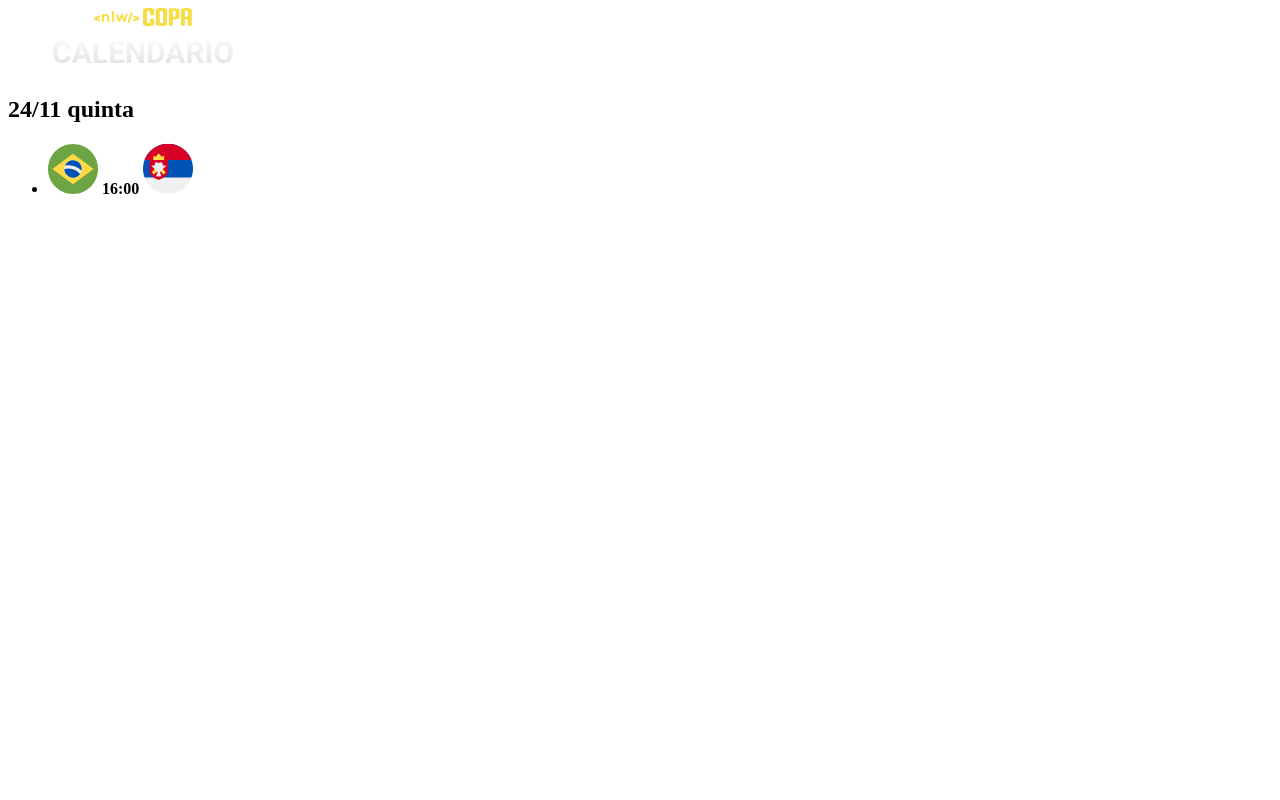
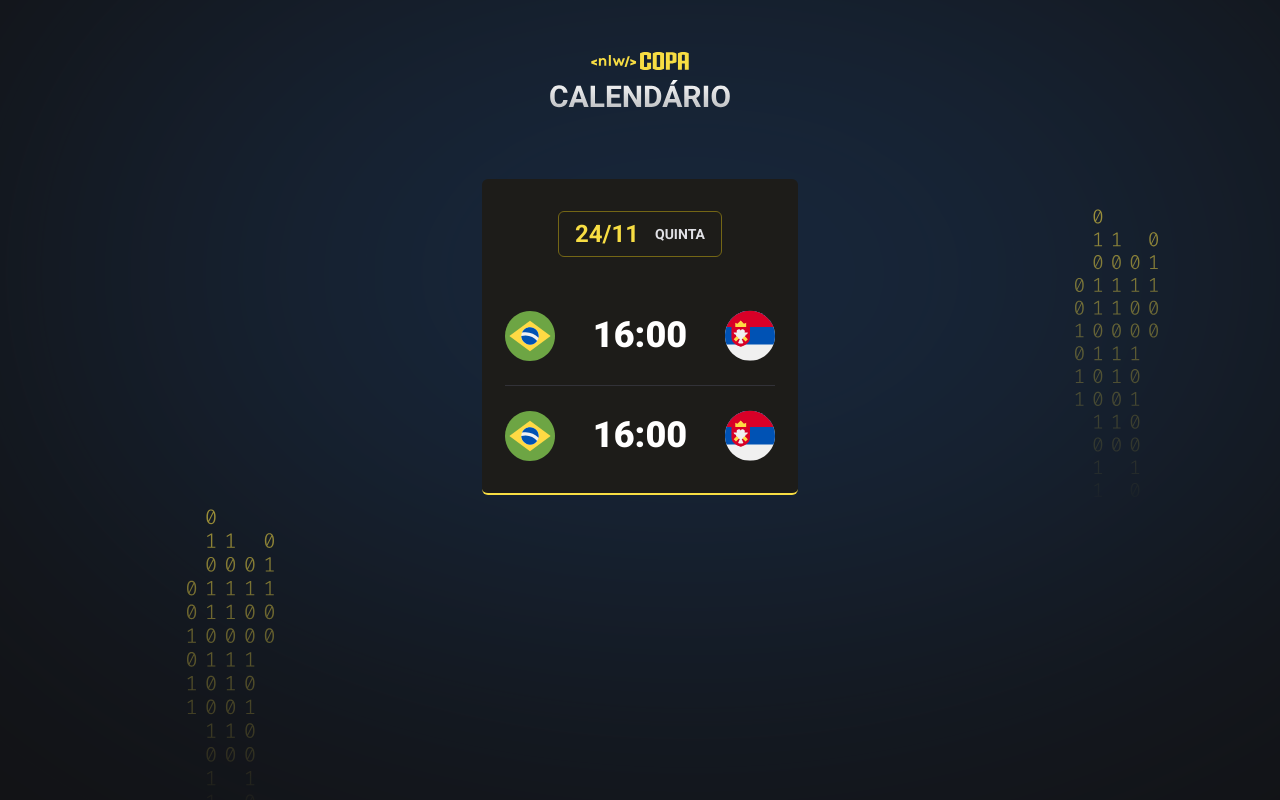
Before and after one commit to Diegoafv/nlw-2022-explorer, a plain HTML site: page index.html in a window 1280 px wide. Drawn offline with Linux system fonts and the light colour scheme.

Commit message:
some css

```diff
--- a/index.html
+++ b/index.html
@@ -8,17 +8,30 @@
       content="width=
     , initial-scale=1.0"
     />
-    <title>Document</title>
+    <title>Calendário de Jogos - NLW Copa</title>
+    <link rel="stylesheet" href="./style.css" />
+
+    <link rel="preconnect" href="https://fonts.googleapis.com" />
+    <link rel="preconnect" href="https://fonts.gstatic.com" crossorigin />
+    <link
+      href="https://fonts.googleapis.com/css2?family=Roboto:wght@700;900&display=swap"
+      rel="stylesheet"
+    />
   </head>
   <body>
     <div id="app">
       <header>
-        <img src="./assets/logo.svg" />
+        <img src="./assets/logo.svg" id="logo" />
       </header>
       <main id="cards">
         <div class="card">
           <h2>24/11 <span>quinta</span></h2>
           <ul>
+            <li>
+              <img src="./assets/icon-brazil.svg" alt="Bandeira do Brasil" />
+              <strong>16:00</strong>
+              <img src="./assets/icon-serbia.svg" alt="Bandeira da Servia" />
+            </li>
             <li>
               <img src="./assets/icon-brazil.svg" alt="Bandeira do Brasil" />
               <strong>16:00</strong>
--- /dev/null
+++ b/style.css
@@ -0,0 +1,93 @@
+* {
+  margin: 0;
+  padding: 0;
+  box-sizing: border-box;
+}
+
+ul {
+  list-style: none;
+}
+
+body {
+  background-color: #121214;
+  background-image: url(./assets/bg.svg);
+  background-position-y: center;
+  background-position-x: "55.6%";
+}
+
+#app {
+  width: fit-content;
+  margin: 52px auto;
+}
+
+header {
+  margin-bottom: 63px;
+}
+
+.card {
+  padding: 32px 23px;
+  text-align: center;
+
+  background: #1d1c19;
+  border-bottom: 2px solid #f7dd43;
+  border-radius: 6px;
+}
+
+.card h2 {
+  border: 1px solid #746615;
+  border-radius: 6px;
+  padding: 8px 16px;
+
+  display: flex;
+  align-items: center;
+  justify-content: center;
+  gap: 16px;
+
+  width: fit-content;
+  margin-inline: auto;
+  margin-bottom: 53px;
+
+  color: #f7dd43;
+}
+
+.card h2 span {
+  color: #e1e1e6;
+  font-size: 14px;
+  text-transform: uppercase;
+}
+
+body * {
+  font-family: "Roboto", sans-serif;
+}
+
+.card ul {
+  display: flex;
+  flex-direction: column;
+  gap: 24px;
+
+  width: 270px;
+}
+
+.card ul li {
+  display: flex;
+  align-items: center;
+  justify-content: space-between;
+}
+
+.card ul li + li {
+  padding-top: 24px;
+  border-top: 1px solid #323238;
+}
+
+.card ul li strong {
+  font-weight: 900;
+  font-size: 36px;
+  line-height: 125%;
+  text-align: center;
+  color: white;
+}
+
+header {
+  display: flex;
+  justify-content: center;
+}
```
Also changed, not shown: assets/bg.svg (added).
